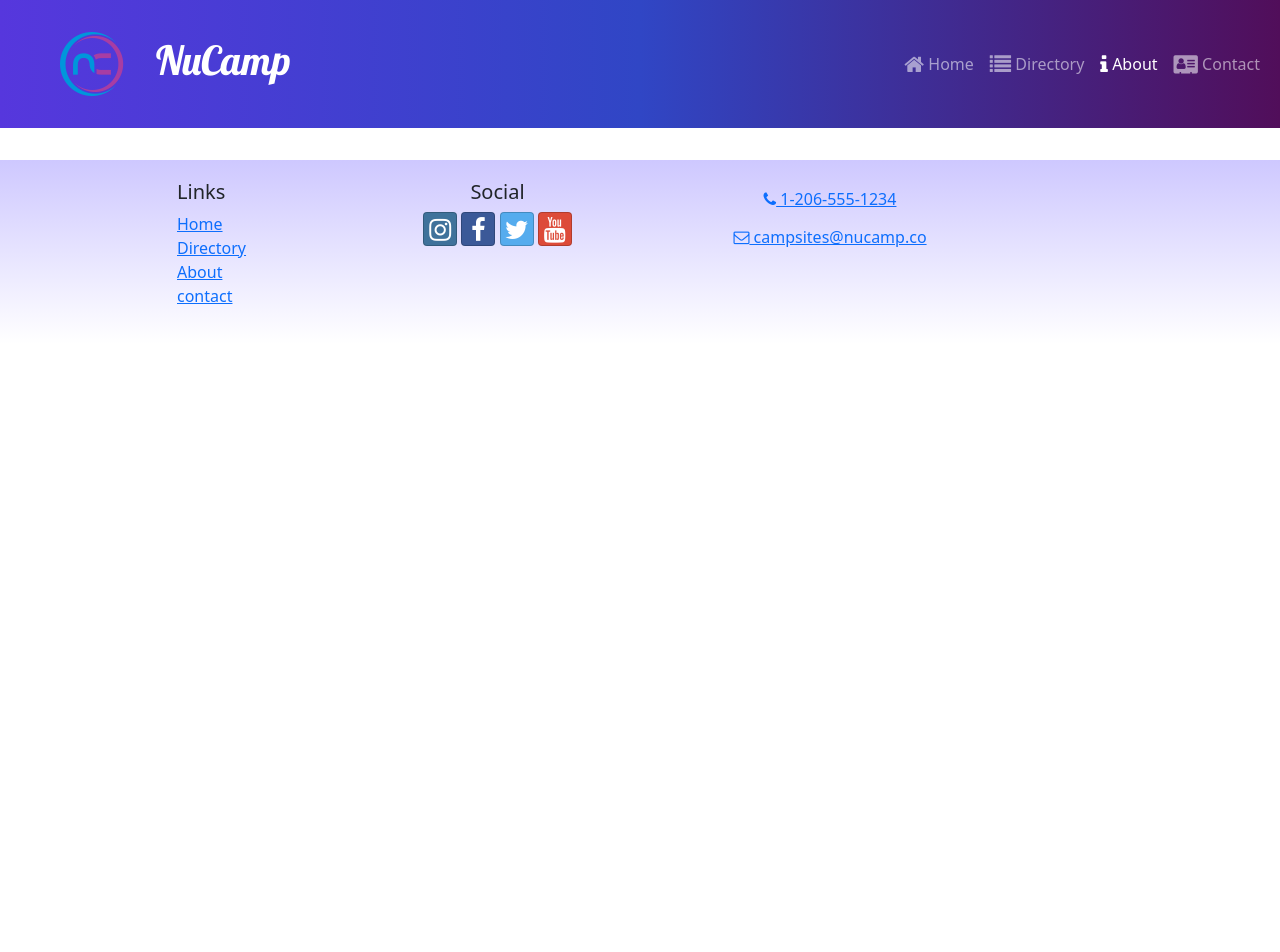
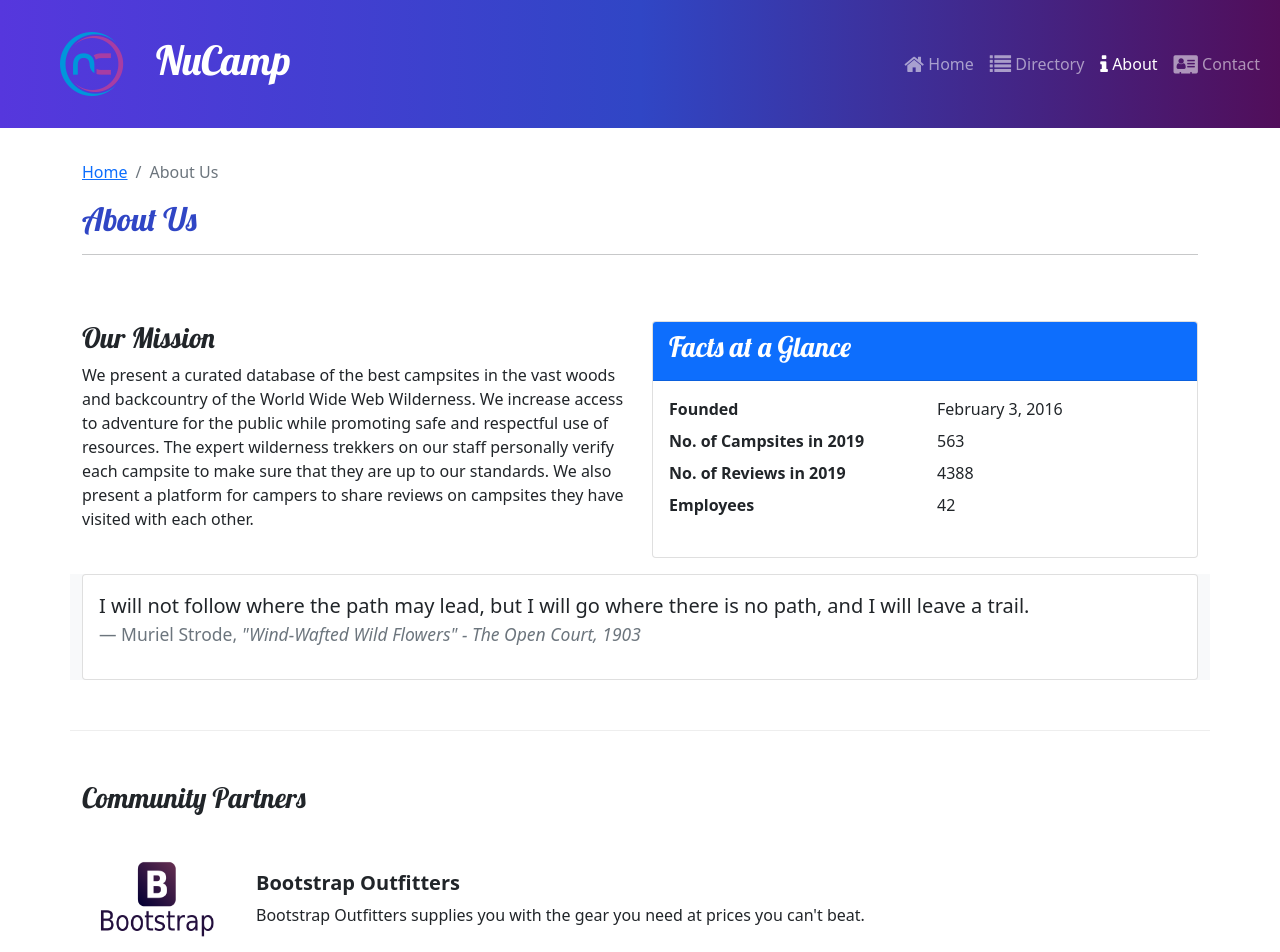
Before and after one commit to pnwmakes/Nucampsite, a React (Create React App) app: page /about in a window 1280 px wide. Shown: the top 952 px of the page. Before the commit the page ends 800 px from the top, so only its background shows below. Built offline with nearby package versions, Linux system fonts and the light colour scheme.

Commit message:
AboutPage Partner PartnerList

```diff
--- a/src/App.js
+++ b/src/App.js
@@ -1,3 +1,32 @@
+// import { Routes, Route } from 'react-router-dom';
+// import ContactPage from './pages/ContactPage';
+// import HomePage from './pages/HomePage';
+// import Header from './components/Header';
+// import Footer from './components/Footer';
+// import CampsitesDirectoryPage from './pages/CampsitesDirectoryPage';
+// import CampsiteDetailPage from './pages/CampsiteDetailPage';
+// import './App.css';
+
+// function App() {
+//   return (
+//     <div className='App'>
+//       <Header />
+//       <Routes>
+//         <Route path='/' element={<HomePage />} />
+//         <Route path='contact' element={<ContactPage />} />
+//         <Route path='directory' element={<CampsitesDirectoryPage />} />
+//         <Route
+//           path='directory/:campsiteId'
+//           element={<CampsiteDetailPage />}
+//         />
+//       </Routes>
+//       <Footer />
+//     </div>
+//   );
+// }
+
+// export default App;
+
 import { Routes, Route } from 'react-router-dom';
 import ContactPage from './pages/ContactPage';
 import HomePage from './pages/HomePage';
@@ -5,6 +34,7 @@
 import Footer from './components/Footer';
 import CampsitesDirectoryPage from './pages/CampsitesDirectoryPage';
 import CampsiteDetailPage from './pages/CampsiteDetailPage';
+import AboutPage from './pages/AboutPage'; // Import the AboutPage component
 import './App.css';
 
 function App() {
@@ -15,10 +45,8 @@
         <Route path='/' element={<HomePage />} />
         <Route path='contact' element={<ContactPage />} />
         <Route path='directory' element={<CampsitesDirectoryPage />} />
-        <Route
-          path='directory/:campsiteId'
-          element={<CampsiteDetailPage />}
-        />
+        <Route path='directory/:campsiteId' element={<CampsiteDetailPage />} />
+        <Route path='about' element={<AboutPage />} /> // Add a new Route component
       </Routes>
       <Footer />
     </div>
--- a/src/features/campsites/campsitesSlice.js
+++ b/src/features/campsites/campsitesSlice.js
@@ -1,3 +1,4 @@
+
 import { CAMPSITES } from '../../app/shared/CAMPSITES';
 
 export const selectAllCampsites = () => {
--- a/src/features/display/DisplayList.js
+++ b/src/features/display/DisplayList.js
@@ -2,9 +2,10 @@
 import DisplayCard from './DisplayCard';
 import { selectFeaturedCampsite } from '../campsites/campsitesSlice';
 import { selectFeaturedPromotion } from '../promotions/promotionsSlice';
+import { selectFeaturedPartner } from '../partners/partnersSlice';
 
 const DisplayList = () => {
-    const items = [selectFeaturedCampsite(), selectFeaturedPromotion()];
+    const items = [selectFeaturedCampsite(), selectFeaturedPromotion(), selectFeaturedPartner()];
 
     return (
         <Row>
--- /dev/null
+++ b/src/features/partners/Partner.js
@@ -0,0 +1,19 @@
+const Partner = ({ partner }) => {
+    if (partner) {
+        const { image, name, description } = partner;
+
+        return (
+            <>
+                <img src={image} alt={name} style={{ width: '150px' }} />
+                <div className='m-4'>
+                    <h5 className='fw-bold'>{name}</h5>
+                    {description}
+                </div>
+            </>
+        );
+    }
+
+    return null;
+};
+
+export default Partner;
--- /dev/null
+++ b/src/features/partners/PartnersList.js
@@ -0,0 +1,19 @@
+import { Col } from 'reactstrap';
+import Partner from './Partner';
+import { selectAllPartners } from './partnersSlice';
+
+const PartnersList = () => {
+    const partners = selectAllPartners();
+
+    return (
+        <Col className='mt-4'>
+            {partners.map((partner) => (
+                <div className='d-flex mb-5' key={partner.id}>
+                    <Partner partner={partner} />
+                </div>
+            ))}
+        </Col>
+    );
+};
+
+export default PartnersList;
--- /dev/null
+++ b/src/features/partners/partnersSlice.js
@@ -0,0 +1,8 @@
+import { PARTNERS } from '../../app/shared/PARTNERS';
+export const selectAllPartners = () => {
+    return PARTNERS;
+};
+
+export const selectFeaturedPartner = () => {
+    return PARTNERS.find((partner) => partner.featured);
+};
--- /dev/null
+++ b/src/pages/AboutPage.js
@@ -0,0 +1,63 @@
+import { Col, Row, Container, Card, CardBody, CardHeader } from 'reactstrap';
+import SubHeader from '../components/SubHeader';
+import PartnersList from '../features/partners/PartnersList';
+
+const AboutPage = () => {
+    return (
+        <Container>
+            <SubHeader current="About Us" />
+            <Row className='row-content'>
+                <Col sm='6'>
+                    <h3>Our Mission</h3>
+                    <p>
+                        We present a curated database of the best campsites in the vast woods and backcountry of the World Wide Web Wilderness.
+                        We increase access to adventure for the public while promoting safe and respectful use of resources.
+                        The expert wilderness trekkers on our staff personally verify each campsite to make sure that they are up to our standards.
+                        We also present a platform for campers to share reviews on campsites they have visited with each other.
+                    </p>
+                </Col>
+                <Col sm='6'>
+                    <Card>
+                        <CardHeader className='bg-primary text-white'>
+                            <h3>Facts at a Glance</h3>
+                        </CardHeader>
+                        <CardBody>
+                            <dl className='row'>
+                                <dt className='col-6'>Founded</dt>
+                                <dd className='col-6'>February 3, 2016</dd>
+                                <dt className='col-6'>No. of Campsites in 2019</dt>
+                                <dd className='col-6'>563</dd>
+                                <dt className='col-6'>No. of Reviews in 2019</dt>
+                                <dd className='col-6'>4388</dd>
+                                <dt className='col-6'>Employees</dt>
+                                <dd className='col-6'>42</dd>
+                            </dl>
+                        </CardBody>
+                    </Card>
+                </Col>
+                <Col className='bg-light mt-3' md='12'>
+                    <Card>
+                        <CardBody>
+                            <blockquote className='blockquote'>
+                                <p>
+                                    I will not follow where the path may lead, but I will go where there is no path, and I will leave a trail.
+                                </p>
+                                <footer className='blockquote-footer'>
+                                    Muriel Strode, <cite title='Source Title'>"Wind-Wafted Wild Flowers" - The Open Court, 1903</cite>
+                                </footer>
+                            </blockquote>
+                        </CardBody>
+                    </Card>
+                </Col>
+            </Row>
+            <Row className='row-content'>
+                <Col xs='12'>
+                    <h3>Community Partners</h3>
+                </Col>
+                <PartnersList />
+            </Row>
+        </Container>
+    );
+}
+
+export default AboutPage;
```
